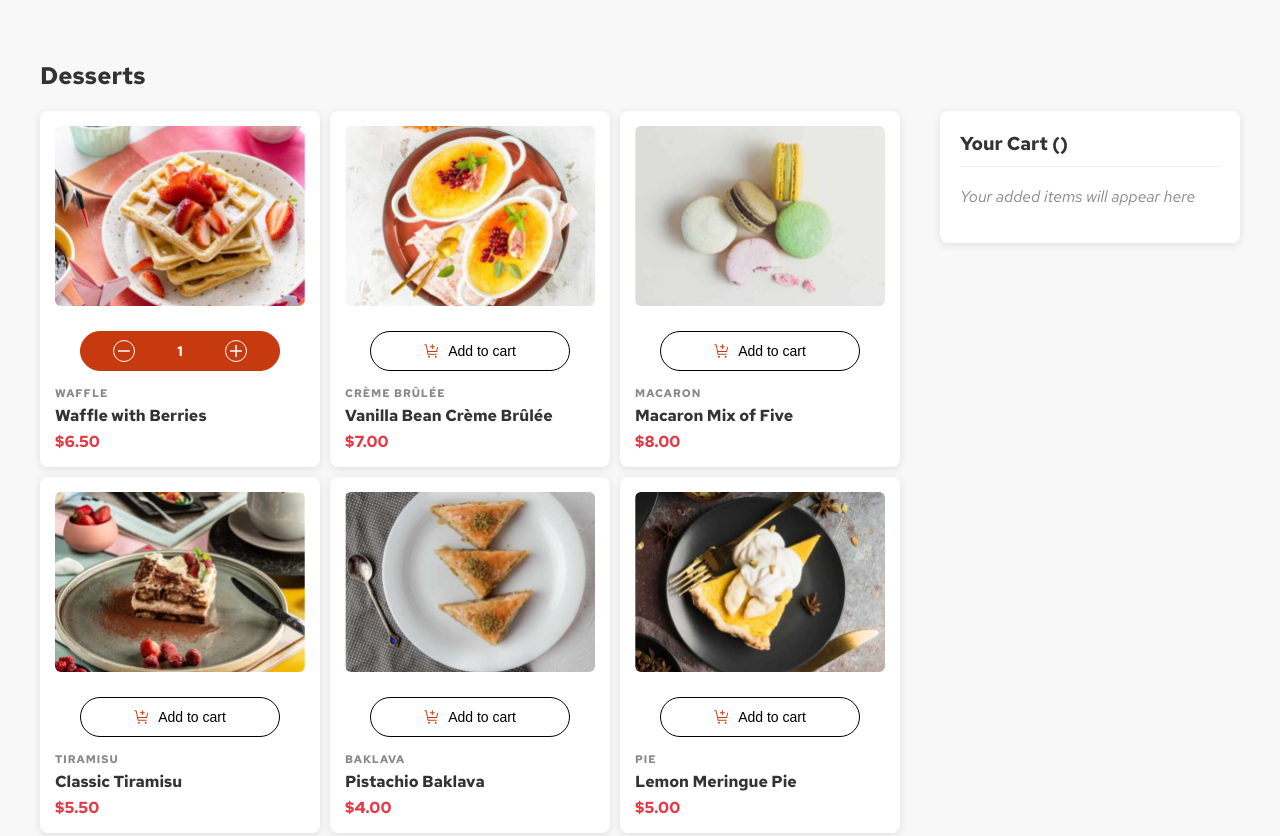
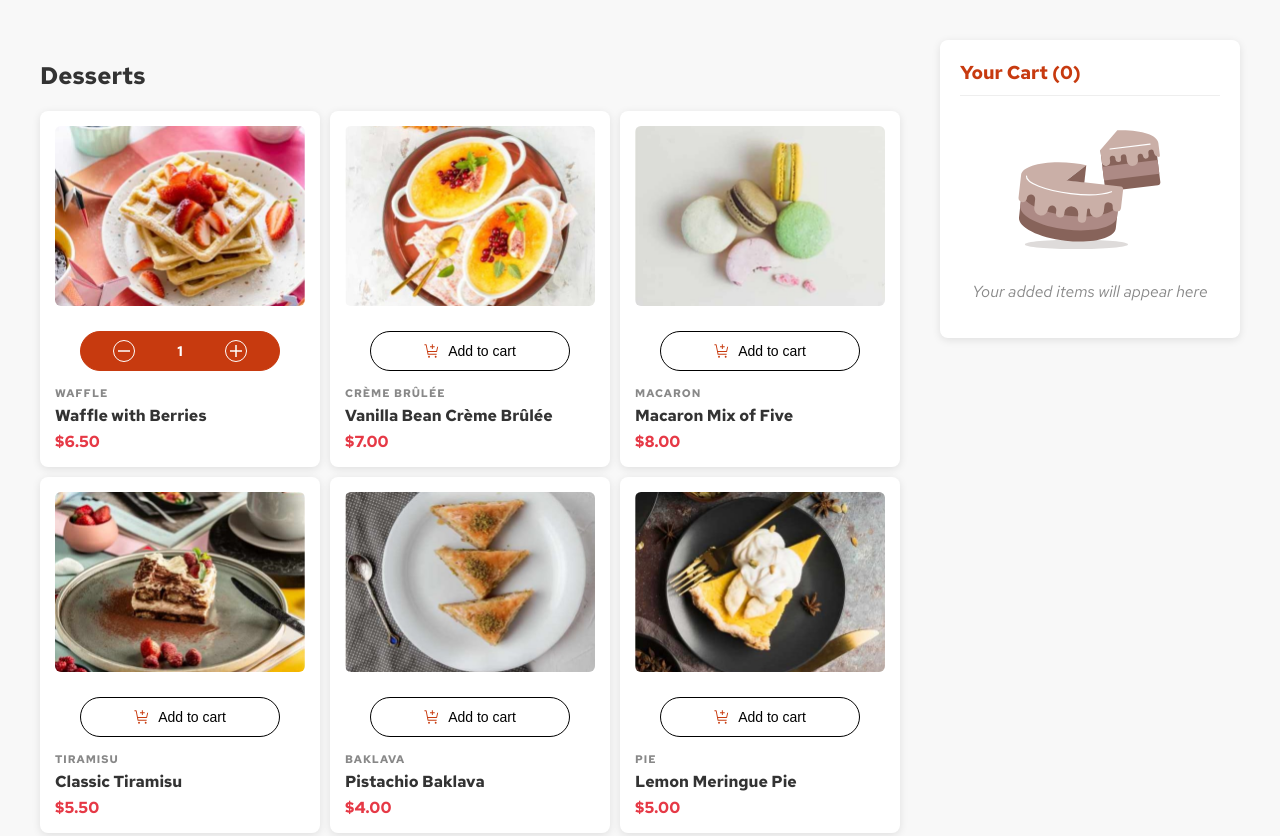
Before and after one commit to mohanad-80/konecta-first-task, a plain HTML site: page index.html in a window 1280 px wide. Shown: the top 836 px of the page. Drawn offline with Linux system fonts and the light colour scheme.

Commit message:
add empty cart style and content

```diff
--- a/index.html
+++ b/index.html
@@ -25,8 +25,8 @@
     </style>
   </head>
   <body>
-    <h2>Desserts</h2>
     <div class="main-content">
+      <h2>Desserts</h2>
       <div class="products">
         <div class="product-card">
           <img
@@ -36,11 +36,17 @@
           />
           <div class="quantity-btn">
             <button class="quantity-decrease">
-              <img src="./assets/images/icon-decrement-quantity.svg" alt="decrement product quantity">
+              <img
+                src="./assets/images/icon-decrement-quantity.svg"
+                alt="decrement product quantity"
+              />
             </button>
             <span class="quantity-value">1</span>
             <button class="quantity-increase">
-              <img src="./assets/images/icon-increment-quantity.svg" alt="increment product quantity">
+              <img
+                src="./assets/images/icon-increment-quantity.svg"
+                alt="increment product quantity"
+              />
             </button>
           </div>
           <h5 class="product-category">Waffle</h5>
@@ -211,8 +217,14 @@
     </div>
 
     <div class="cart">
-      <h3>Your Cart (<!-- Quantity -->)</h3>
-      <p>Your added items will appear here</p>
+      <h3 class="cart-header">Your Cart (0)</h3>
+      <div class="cart-content">
+        <img
+          src="./assets/images/illustration-empty-cart.svg"
+          alt="empty cart illustration"
+        />
+        <p>Your added items will appear here</p>
+      </div>
     </div>
 
     <div class="attribution">
--- a/style.css
+++ b/style.css
@@ -182,9 +182,20 @@ h2 {
 
 .cart h3 {
   margin-top: 0;
-  color: #333;
+  color: hsl(14, 86%, 42%);
   border-bottom: 1px solid #eee;
   padding-bottom: 10px;
+}
+
+.cart-content {
+  display: flex;
+  flex-direction: column;
+  align-items: center;
+}
+
+.cart-content img {
+  height: 150px;
+  width:  150px;
 }
 
 .cart p {
```
